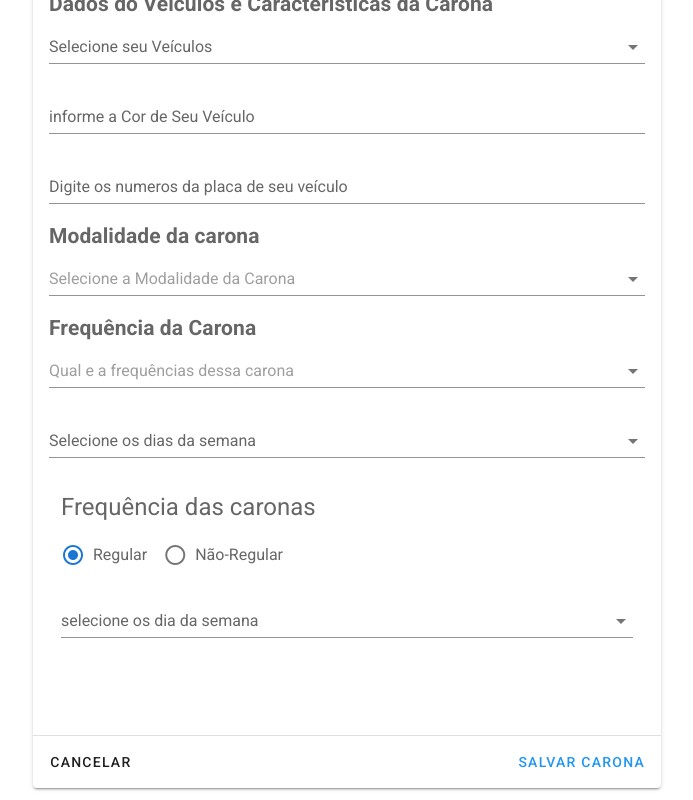
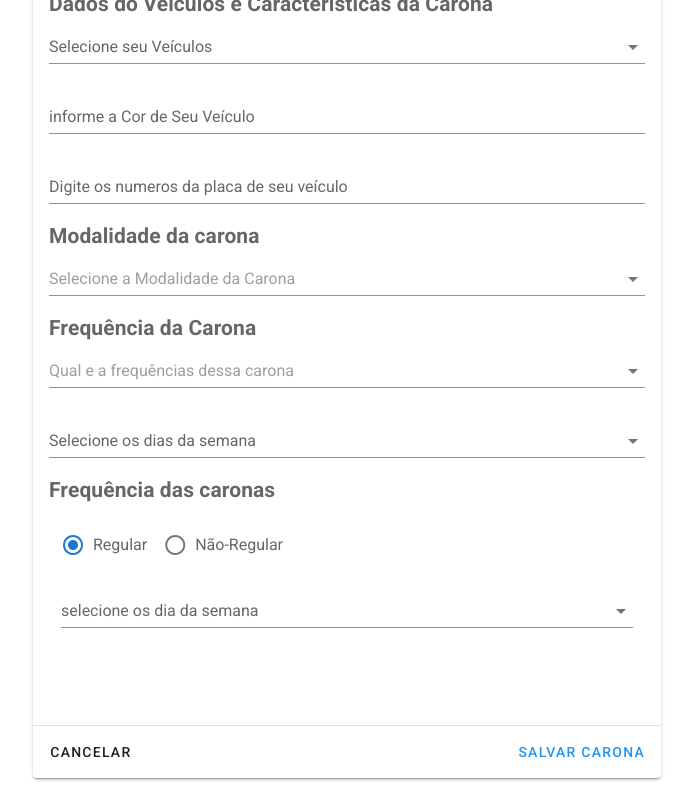
Before and after one commit to ifpi-picos/proxima-parada-front-end-vue, a Vue app: page /home/ride in a window 1280 px wide. Shown: the part 999-1799 px from the top of the page, without its empty margins (293-986 px from the left). Built offline with nearby package versions, Linux system fonts and the light colour scheme.

Commit message:
atualisando subtitulo

```diff
--- a/src/pages/home/Cadastrar-Carona.vue
+++ b/src/pages/home/Cadastrar-Carona.vue
@@ -61,11 +61,11 @@
           <h2>Frequência da Carona</h2>
           <v-select ref="semanas" :items="dias" placeholder="Qual e a frequências dessa carona"/>
           <v-select :items="dias" multiple label="Selecione os dias da semana"/>
-
+          <h2> Frequência das caronas </h2>
           <v-container>
             <v-row>
               <v-col cols="12">
-                <h3 ref="radio" class="text-h5"> Frequência das caronas </h3>
+
                 <v-radio-group v-model="type" row >
                 <v-radio label="Regular" value="number"></v-radio>
                 <v-radio label="Não-Regular" value="selector"/>
```
